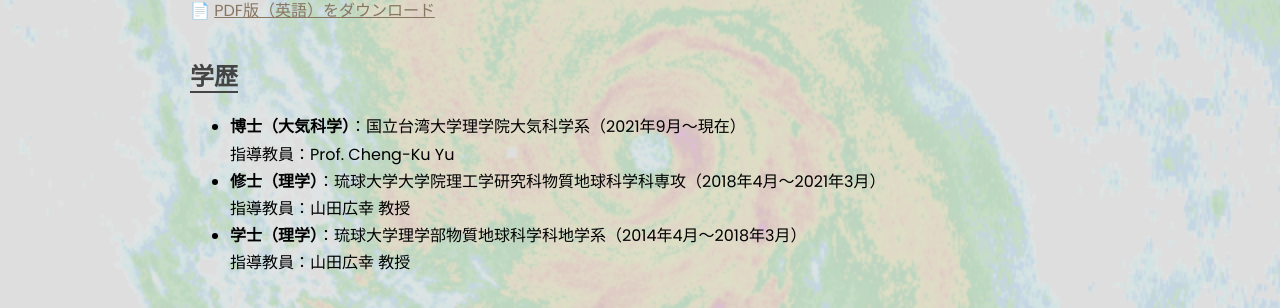
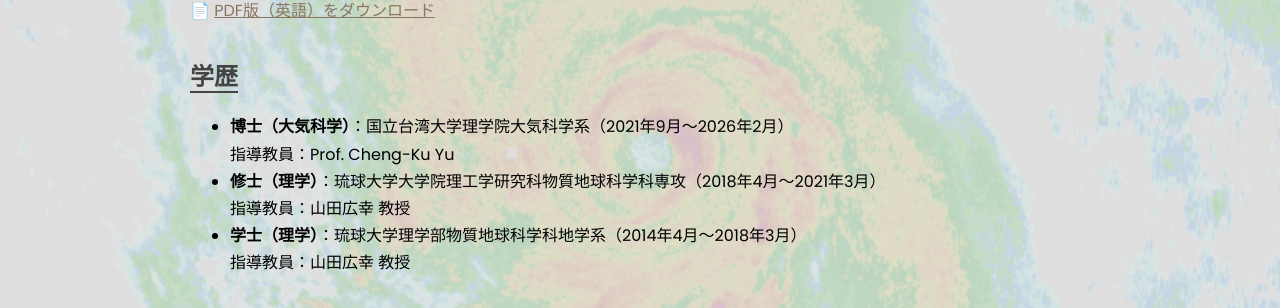
Before and after one commit to tsubakih07/tsubaki_homepage, a Jekyll site: the page built from cv_ja.html, in a window 1280 px wide and 900 px high. Shown: the part 296-604 px from the top of the window. Built offline with Jekyll 4.4.1, drawn with Linux system fonts in a browser that asks for light colours.

Commit message:
updated CV

```diff
--- a/_data/cv.yml
+++ b/_data/cv.yml
@@ -1,7 +1,7 @@
 - id: education
   title: Education
   items:
-    - "<strong>Ph.D. in Atmospheric Sciences</strong>, National Taiwan University, Sep 2021 – Present<br>Advisor: Prof. Cheng-Ku Yu, Taipei, Taiwan"
+    - "<strong>Ph.D. in Atmospheric Sciences</strong>, National Taiwan University, Sep 2021 – Feb 2026<br>Advisor: Prof. Cheng-Ku Yu, Taipei, Taiwan"
     - "<strong>M.S. in Science</strong>, University of the Ryukyus, Apr 2018 – Mar 2021<br>Advisor: Prof. Hiroyuki Yamada, Okinawa, Japan"
     - "<strong>B.S. in Science</strong>, University of the Ryukyus, Apr 2014 – Mar 2018<br>Advisor: Prof. Hiroyuki Yamada, Okinawa, Japan"
 
--- a/_data/cv_ja.yml
+++ b/_data/cv_ja.yml
@@ -1,7 +1,7 @@
 - id: education
   title: 学歴
   items:
-    - <strong>博士（大気科学）</strong>：国立台湾大学理学院大気科学系（2021年9月〜現在）<br>指導教員：Prof. Cheng-Ku Yu
+    - <strong>博士（大気科学）</strong>：国立台湾大学理学院大気科学系（2021年9月〜2026年2月）<br>指導教員：Prof. Cheng-Ku Yu
     - <strong>修士（理学）</strong>：琉球大学大学院理工学研究科物質地球科学科専攻（2018年4月〜2021年3月）<br>指導教員：山田広幸 教授
     - <strong>学士（理学）</strong>：琉球大学理学部物質地球科学科地学系（2014年4月〜2018年3月）<br>指導教員：山田広幸 教授
 
```
